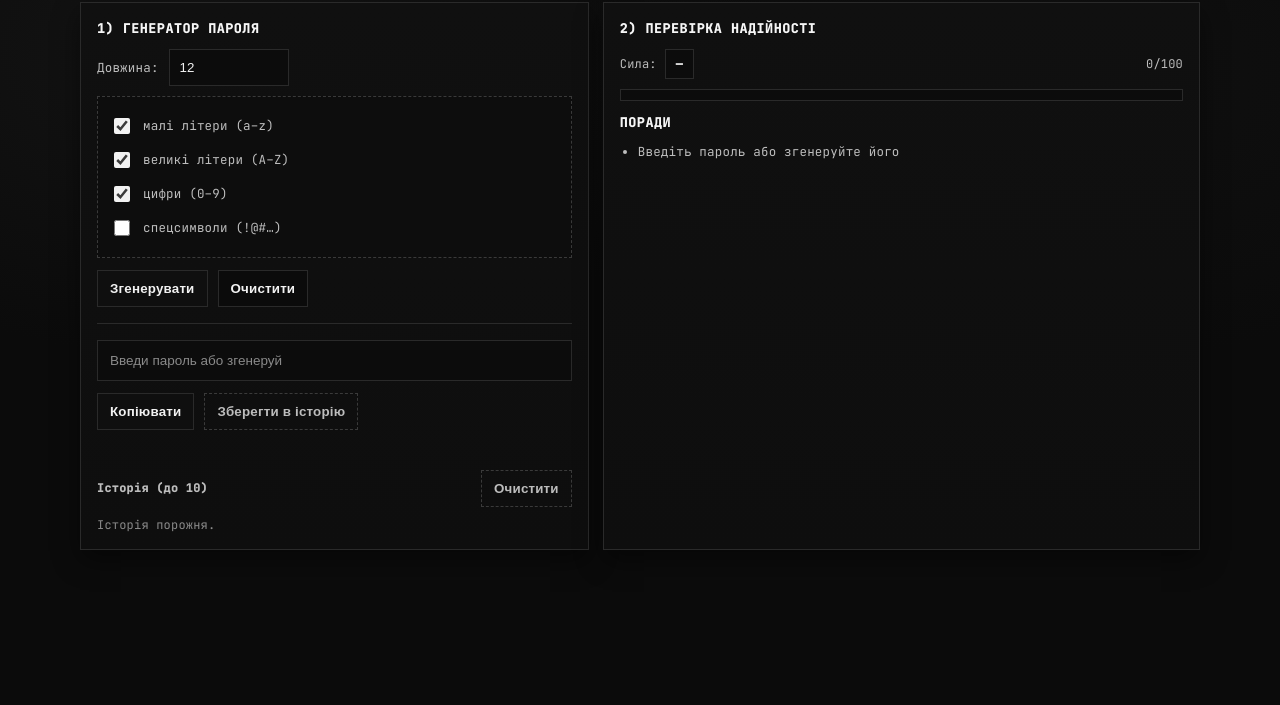
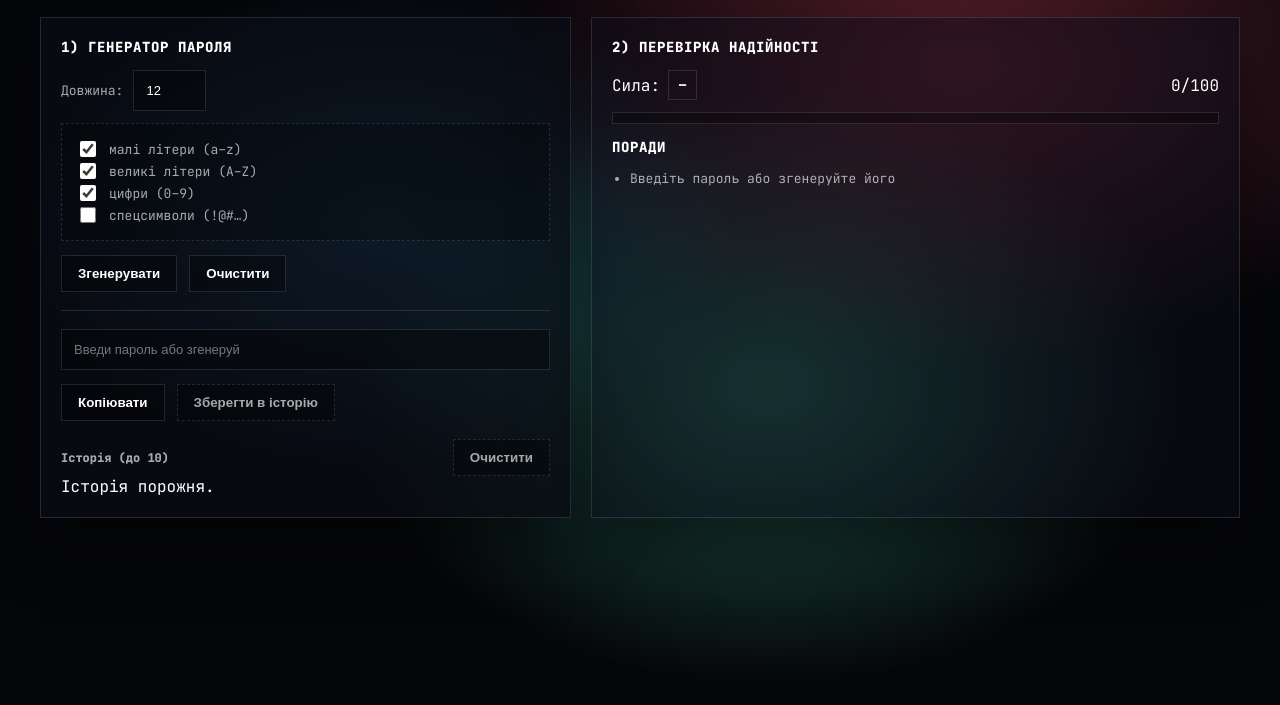
Before and after one commit to dvsqwx/PGen.xyz, a plain HTML site: page index.html in a window 1280 px wide. Shown: the part 95-800 px from the top of the page. Drawn offline with Linux system fonts and the light colour scheme.

Commit message:
Update styles.css

```diff
--- a/styles.css
+++ b/styles.css
@@ -1,297 +1,220 @@
 :root{
-  --bg: #0b0b0b;
-  --surface: #101010;
-  --surface2: #0e0e0e;
-  --text: #f2f2f2;
-  --muted: #bdbdbd;
-  --muted2: #8a8a8a;
-  --border: #2a2a2a;
-  --border2: #3a3a3a;
-  --shadow: 0 10px 26px rgba(0,0,0,0.45);
-  --bar-weak: #7a7a7a;
-  --bar-mid:  #b0b0b0;
-  --bar-strong:#f2f2f2;
+  --bg-dark: #05060a;
+  --panel-dark: rgba(10, 12, 20, 0.75);
+  --panel-light: rgba(12, 14, 24, 0.55);
+  --text: #ffffff;
+  --muted: rgba(255,255,255,0.65);
+  --muted2: rgba(255,255,255,0.45);
+  --border: rgba(255,255,255,0.12);
+  --accent-blue: #39b6ff;
+  --accent-green: #5dffd0;
+  --accent-red: #ff4d6d;
+  --shadow: 0 20px 60px rgba(0,0,0,0.55);
 }
 *{ box-sizing: border-box; }
-html, body{ height: 100%; }
 body{
   margin: 0;
-  padding: 28px 16px;
   min-height: 100vh;
+  padding: 32px 20px;
+  font-family: "JetBrains Mono", ui-monospace, SFMono-Regular, Menlo,
+               Monaco, Consolas, "Liberation Mono", "Courier New", monospace;
+  color: var(--text);
   background:
-    radial-gradient(900px 520px at 18% 18%, #141414, transparent 60%),
-    radial-gradient(900px 520px at 82% 22%, #101010, transparent 55%),
-    var(--bg);
-  color: var(--text);
-  font-family: "JetBrains Mono", ui-monospace, SFMono-Regular, Menlo, Monaco,
-               Consolas, "Liberation Mono", "Courier New", monospace;
-  letter-spacing: 0.2px;
+    radial-gradient(800px 500px at 75% 20%, rgba(255,77,109,0.35), transparent 60%),
+    radial-gradient(700px 500px at 60% 60%, rgba(93,255,208,0.35), transparent 60%),
+    radial-gradient(600px 400px at 30% 40%, rgba(57,182,255,0.35), transparent 60%),
+    var(--bg-dark);
 }
 .container{
-  max-width: 1120px;
+  max-width: 1200px;
   margin: 0 auto;
 }
 .header{
   display: flex;
   justify-content: space-between;
   align-items: flex-end;
-  gap: 16px;
-  margin-bottom: 14px;
+  gap: 20px;
+  margin-bottom: 20px;
 }
 .headerText h1{
   margin: 0;
-  font-size: 24px;
+  font-size: 28px;
   font-weight: 800;
-  letter-spacing: 0.6px;
+  letter-spacing: 0.8px;
 }
 .headerText p{
   margin: 6px 0 0;
+  font-size: 13px;
   color: var(--muted);
-  font-size: 13px;
-  line-height: 1.35;
 }
 .pill{
-  display: inline-flex;
-  align-items: center;
-  gap: 8px;
-  padding: 8px 10px;
+  padding: 10px 14px;
+  font-size: 12px;
+  color: var(--muted);
   border: 1px solid var(--border);
-  background: #0d0d0d;
-  color: var(--muted);
-  font-size: 12px;
-  white-space: nowrap;
-  border-radius: 0;
-  box-shadow: none;
+  background: rgba(0,0,0,0.35);
 }
 .grid{
   display: grid;
-  grid-template-columns: 0.92fr 1.08fr;
-  gap: 14px;
+  grid-template-columns: 0.9fr 1.1fr;
+  gap: 20px;
 }
 @media (max-width: 900px){
-  .header{
-    flex-direction: column;
-    align-items: flex-start;
-  }
   .grid{
     grid-template-columns: 1fr;
   }
 }
 .card{
   border: 1px solid var(--border);
-  background: linear-gradient(180deg, var(--surface), var(--surface2));
   box-shadow: var(--shadow);
-  border-radius: 0;
-  overflow: hidden;
+  backdrop-filter: blur(10px);
+}
+.card:first-child{
+  background: var(--panel-dark);
+}
+.card:last-child{
+  background: var(--panel-light);
 }
 .cardBody{
-  padding: 16px;
+  padding: 20px;
 }
 .card h2{
-  margin: 0 0 12px;
-  font-size: 13.5px;
+  margin: 0 0 14px;
+  font-size: 14px;
   font-weight: 800;
-  letter-spacing: 0.45px;
+  letter-spacing: 0.6px;
   text-transform: uppercase;
-  color: #f6f6f6;
-}
-.sectionTitle{
-  margin-top: 16px;
 }
 .row{
   display: flex;
   align-items: center;
-  gap: 10px;
+  gap: 12px;
   flex-wrap: wrap;
 }
 .between{
   justify-content: space-between;
 }
-.smallText{
-  color: var(--muted);
-  font-size: 12px;
-}
 .label{
-  display: inline-flex;
+  display: flex;
   align-items: center;
   gap: 10px;
+  font-size: 13px;
   color: var(--muted);
-  font-size: 12.5px;
-  user-select: none;
 }
 .options{
-  margin-top: 10px;
-  padding: 12px;
-  border: 1px dashed var(--border2);
-  background: #0d0d0d;
-  border-radius: 0;
-}
-.options .label{
-  display: flex;
-  width: 100%;
-  gap: 10px;
-  padding: 6px 0;
+  margin-top: 12px;
+  padding: 14px;
+  border: 1px dashed var(--border);
+  background: rgba(0,0,0,0.25);
 }
 input[type="checkbox"]{
   width: 16px;
   height: 16px;
-  accent-color: #f2f2f2;
+  accent-color: white;
 }
-input[type="number"]{
-  width: 120px;
-  padding: 10px 10px;
+input[type="number"],
+input[type="text"]{
+  width: 100%;
+  padding: 12px;
+  background: rgba(0,0,0,0.35);
   border: 1px solid var(--border);
-  background: #0c0c0c;
   color: var(--text);
   outline: none;
-  border-radius: 0;
-}
-input[type="text"]{
-  width: 100%;
-  padding: 12px 12px;
-  border: 1px solid var(--border);
-  background: #0c0c0c;
-  color: var(--text);
-  outline: none;
-  font-size: 13.5px;
-  border-radius: 0;
+  font-size: 13px;
 }
 input::placeholder{
   color: var(--muted2);
 }
 .buttons{
   display: flex;
+  gap: 12px;
+  margin-top: 14px;
   flex-wrap: wrap;
-  gap: 10px;
-  margin-top: 12px;
 }
 button{
+  padding: 10px 16px;
+  background: rgba(0,0,0,0.35);
+  border: 1px solid var(--border);
+  color: var(--text);
+  font-weight: 700;
   cursor: pointer;
-  padding: 10px 12px;
-  border: 1px solid var(--border);
-  background: #0f0f0f;
-  color: var(--text);
-  font-weight: 800;
-  letter-spacing: 0.2px;
-  border-radius: 0;
-  box-shadow: none;
-  transition: background .12s ease, border-color .12s ease, transform .06s ease;
+  transition: background .15s ease, border-color .15s ease;
 }
 button:hover{
-  background: #141414;
-  border-color: var(--border2);
-}
-button:active{
-  transform: translateY(1px);
-}
-.btnSecondary{
-  background: #0b0b0b;
+  background: rgba(255,255,255,0.08);
 }
 .btnGhost{
-  background: transparent;
-  border: 1px dashed var(--border2);
+  border-style: dashed;
   color: var(--muted);
-}
-.btnGhost:hover{
-  background: #101010;
-  color: var(--text);
 }
 .divider{
   height: 1px;
   background: var(--border);
-  margin: 16px 0;
-}
-.hint{
-  margin-top: 10px;
-  min-height: 16px;
-  font-size: 12px;
-  color: var(--muted2);
+  margin: 18px 0;
 }
 .badge{
-  display: inline-flex;
-  align-items: center;
   padding: 6px 10px;
   border: 1px solid var(--border);
-  background: #0c0c0c;
   font-size: 12px;
   font-weight: 800;
-  color: var(--text);
-  border-radius: 0;
 }
 .progress{
-  margin-top: 10px;
   height: 12px;
+  background: rgba(0,0,0,0.35);
   border: 1px solid var(--border);
-  background: #0c0c0c;
-  overflow: hidden;
-  border-radius: 0;
+  margin-top: 12px;
 }
 .progressBar{
   height: 100%;
   width: 0%;
-  background: var(--bar-mid);
-  transition: width 200ms ease;
+  background: linear-gradient(
+    90deg,
+    var(--accent-blue),
+    var(--accent-green),
+    var(--accent-red)
+  );
+  transition: width 0.25s ease;
 }
 .checks{
   display: grid;
   grid-template-columns: 1fr 1fr;
   gap: 8px 12px;
-  margin-top: 12px;
-  font-size: 12.5px;
+  margin-top: 14px;
+  font-size: 12px;
+}
+.ok{ color: #9affdd; }
+.bad{ color: #ff9aa8; }
+ul{
+  margin: 12px 0 0 18px;
+  padding: 0;
+  font-size: 13px;
   color: var(--muted);
 }
-.ok{
-  color: #f2f2f2;
-  opacity: 0.95;
-}
-.bad{
-  color: #bdbdbd;
-  opacity: 0.85;
-}
-ul{
-  margin: 10px 0 0 18px;
-  padding: 0;
-  color: var(--muted);
-  font-size: 12.5px;
-  line-height: 1.45;
-}
-li{ margin: 6px 0; }
 .history{
-  margin-top: 14px;
+  margin-top: 18px;
 }
 .historyHeader{
   display: flex;
   justify-content: space-between;
   align-items: center;
-  gap: 10px;
+  font-size: 12px;
   color: var(--muted);
-  font-size: 12px;
-  margin-top: 10px;
 }
 .historyItem{
+  margin-top: 10px;
+  padding: 10px;
+  border: 1px solid var(--border);
+  background: rgba(0,0,0,0.3);
   display: flex;
-  align-items: center;
   justify-content: space-between;
   gap: 10px;
-  padding: 10px;
-  margin-top: 8px;
-  border: 1px solid var(--border);
-  background: #0c0c0c;
-  border-radius: 0;
 }
 .mono{
-  font-family: "JetBrains Mono", ui-monospace, SFMono-Regular, Menlo, Monaco,
-               Consolas, "Liberation Mono", "Courier New", monospace;
+  word-break: break-all;
   font-size: 12.5px;
-  color: var(--text);
-  word-break: break-all;
 }
 .footerNote{
-  margin-top: 14px;
+  margin-top: 16px;
   font-size: 12px;
   color: var(--muted2);
 }
-.card, .cardBody, .pill, .badge, .progress, .historyItem, .options,
-input, button{
-  border-radius: 0 !important;
-}
```
